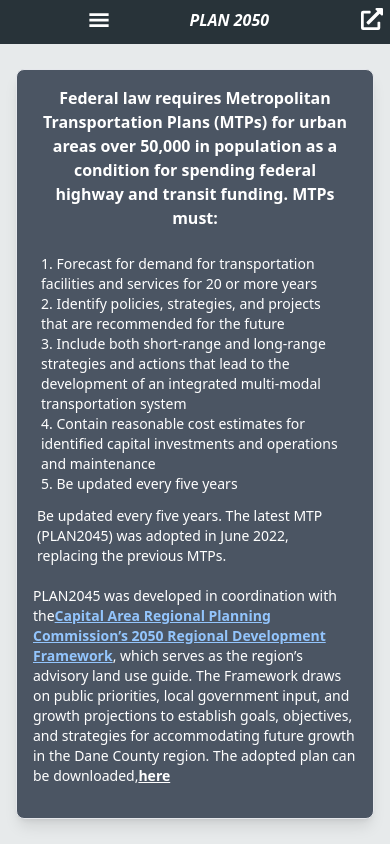
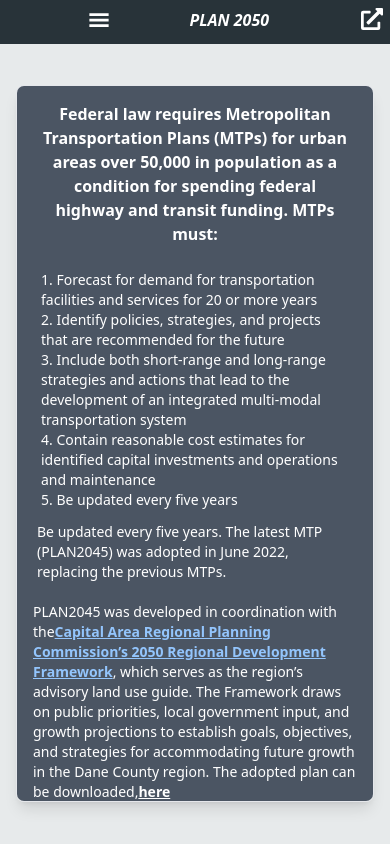
Before and after one commit to Prasanna018/plan-2050, a React (Vite) app: page /report in a window 390 px wide. Built offline with nearby package versions, Linux system fonts and the light colour scheme.

Commit message:
new mobile12

```diff
--- a/src/Pages/Report.jsx
+++ b/src/Pages/Report.jsx
@@ -3,7 +3,7 @@
 function Report() {
     return (
         <div className='w-full mt-6 flex lg:h-[80vh] h-[90vh] justify-center items-center px-4 sm:px-6 lg:px-8'>
-            <div className='border bg-gray-600 py-4 px-4 lg:px-8 lg:w-2/3 w-full rounded-lg shadow-lg flex flex-col items-center overflow-y-auto max-h-[90vh] no-scrollbar'>
+            <div className='border bg-gray-600 py-4 px-4 lg:px-8 lg:w-2/3 w-full rounded-lg shadow-lg flex flex-col items-center overflow-y-auto max-h-[85vh] no-scrollbar '>
                 <span className='text-center text-white font-bold sm:text-xl lg:text-2xl text-base px-2'>
                     Federal law requires Metropolitan Transportation Plans (MTPs) for urban areas over 50,000 in population as a condition for spending federal highway and transit funding. MTPs must:
                 </span>
```
